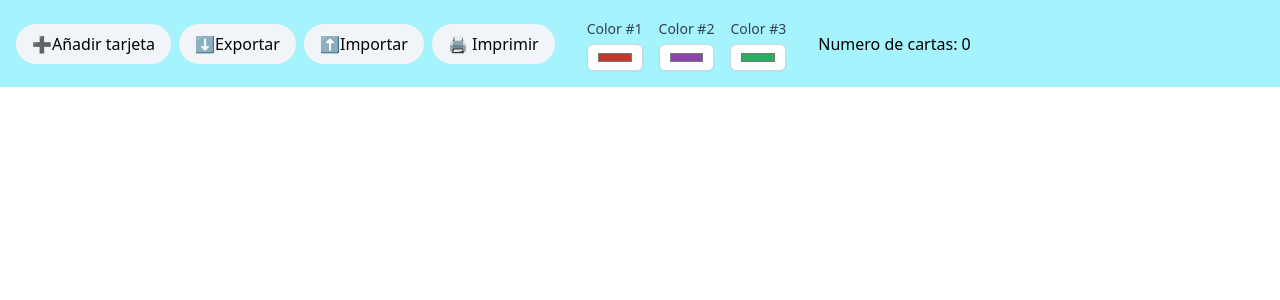
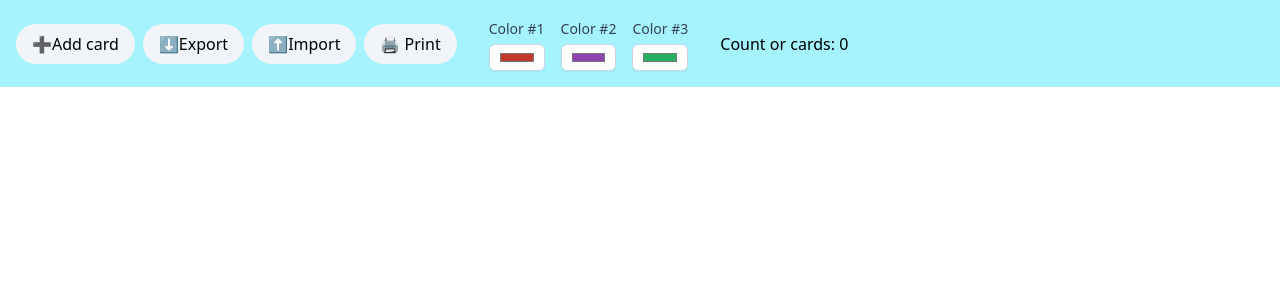
Before and after one commit to dzegarra/letra-a-letra, a React (Vite) app: page / in a window 1280 px wide. Shown: the top 300 px of the page. Built offline with nearby package versions, Linux system fonts and the light colour scheme.

Commit message:
Translate strings to English

```diff
--- a/src/components/ConfigBar.tsx
+++ b/src/components/ConfigBar.tsx
@@ -36,7 +36,7 @@ export const ConfigBar = ({ className, cards, setCards }: ConfigBarProps) => {
   }, [setCards]);
 
   const exportData = useCallback(() => {
-    jsonToFile(cards, "letra-a-letra");
+    jsonToFile(cards, "project-export");
   }, [cards]);
 
   const importFile = useCallback(() => {
@@ -57,27 +57,27 @@ export const ConfigBar = ({ className, cards, setCards }: ConfigBarProps) => {
   return (
     <div className={clsx("flex gap-2 items-center p-4  bg-cyan-200 border-b-slate-400", className)}>
       <button className="rounded-full bg-slate-100 hover:bg-slate-300 py-2 px-4" onClick={duplicateLastCard}>
-        ➕Añadir tarjeta
+        ➕Add card
       </button>
 
       <button
         className="rounded-full bg-slate-100 hover:bg-slate-300 py-2 px-4"
         onClick={exportData}
-        title="Descarga los datos actuales ingresados en un archivo"
+        title="Downloads the project as a file that can be used to continue the project later"
       >
-        ⬇️Exportar
+        ⬇️Export
       </button>
 
       <button
         className="rounded-full bg-slate-100 hover:bg-slate-300 py-2 px-4"
         onClick={importFile}
-        title="Importar datos previamente descargados"
+        title="Import a previously exported project file"
       >
-        ⬆️Importar
+        ⬆️Import
       </button>
 
       <button className="rounded-full bg-slate-100 hover:bg-slate-300 py-2 px-4" onClick={() => window.print()}>
-        🖨️ Imprimir
+        🖨️ Print
       </button>
 
       <div className="flex gap-4 mx-6">
@@ -101,7 +101,7 @@ export const ConfigBar = ({ className, cards, setCards }: ConfigBarProps) => {
         />
       </div>
 
-      <div>Numero de cartas: {cards.length}</div>
+      <div>Count or cards: {cards.length}</div>
     </div>
   );
 };
--- a/src/components/ConfigForm.tsx
+++ b/src/components/ConfigForm.tsx
@@ -32,10 +32,10 @@ export const ConfirmForm = ({ className, card, onClose, onUpdate, ...props }: Co
       {cardCopy.words.map(({ word }, index) => (
         <InputField
           key={index}
-          label={`Palabra #${index + 1}`}
-          inputProps={{ placeholder: "Ingresa la palabra", className: "uppercase", autoFocus: index === 0 }}
+          label={`Word #${index + 1}`}
+          inputProps={{ placeholder: "Input word", className: "uppercase", autoFocus: index === 0 }}
           value={word}
-          helperText={`${word.length} caracteres`}
+          helperText={`${word.length} characters`}
           onChange={(evt) => handleWordChange(index, evt.target.value)}
         />
       ))}
```
